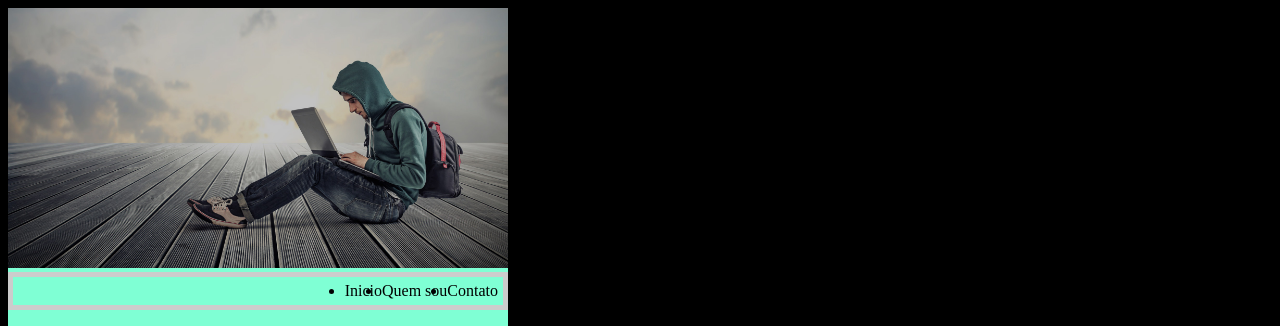
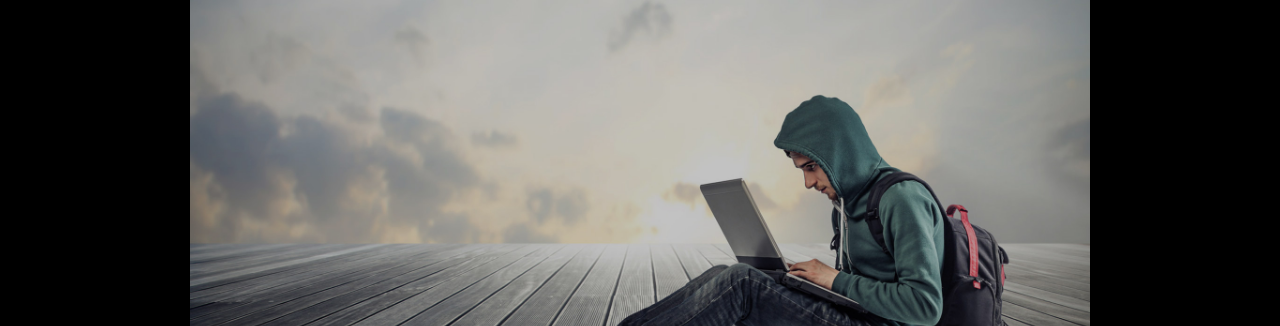
Before and after one commit to tiago-oliveiraa/exercicio-2-derfront-end, a plain HTML site: page index.html in a window 1280 px wide. Shown: the top 326 px of the page. Drawn offline with Linux system fonts and the light colour scheme.

Commit message:
ajuste da tela

```diff
--- a/style.css
+++ b/style.css
@@ -1,6 +1,7 @@
 body{
-    width: 500px;
+    width: 900px;
     background-color: aquamarine;
+    margin: 0 auto;
 
 
 }
```
